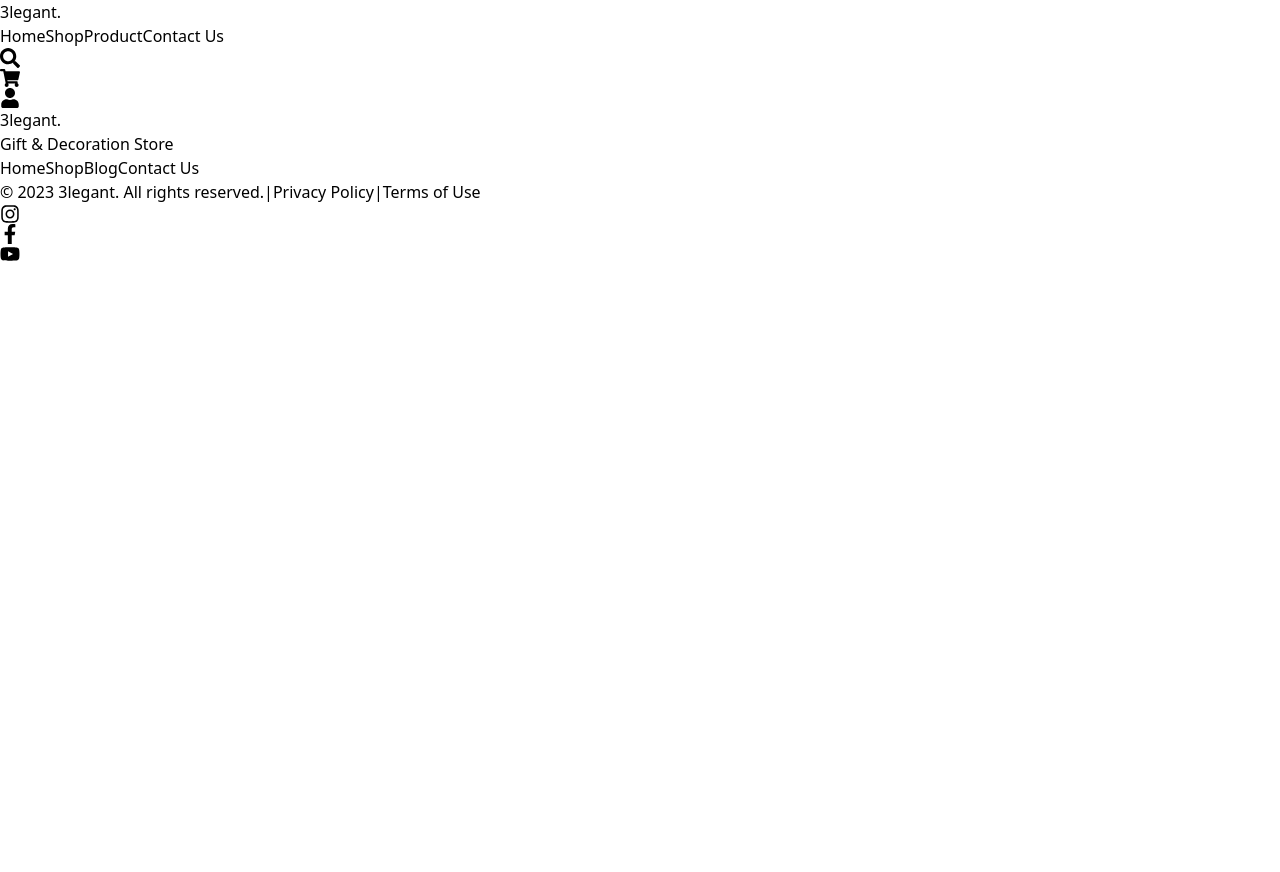
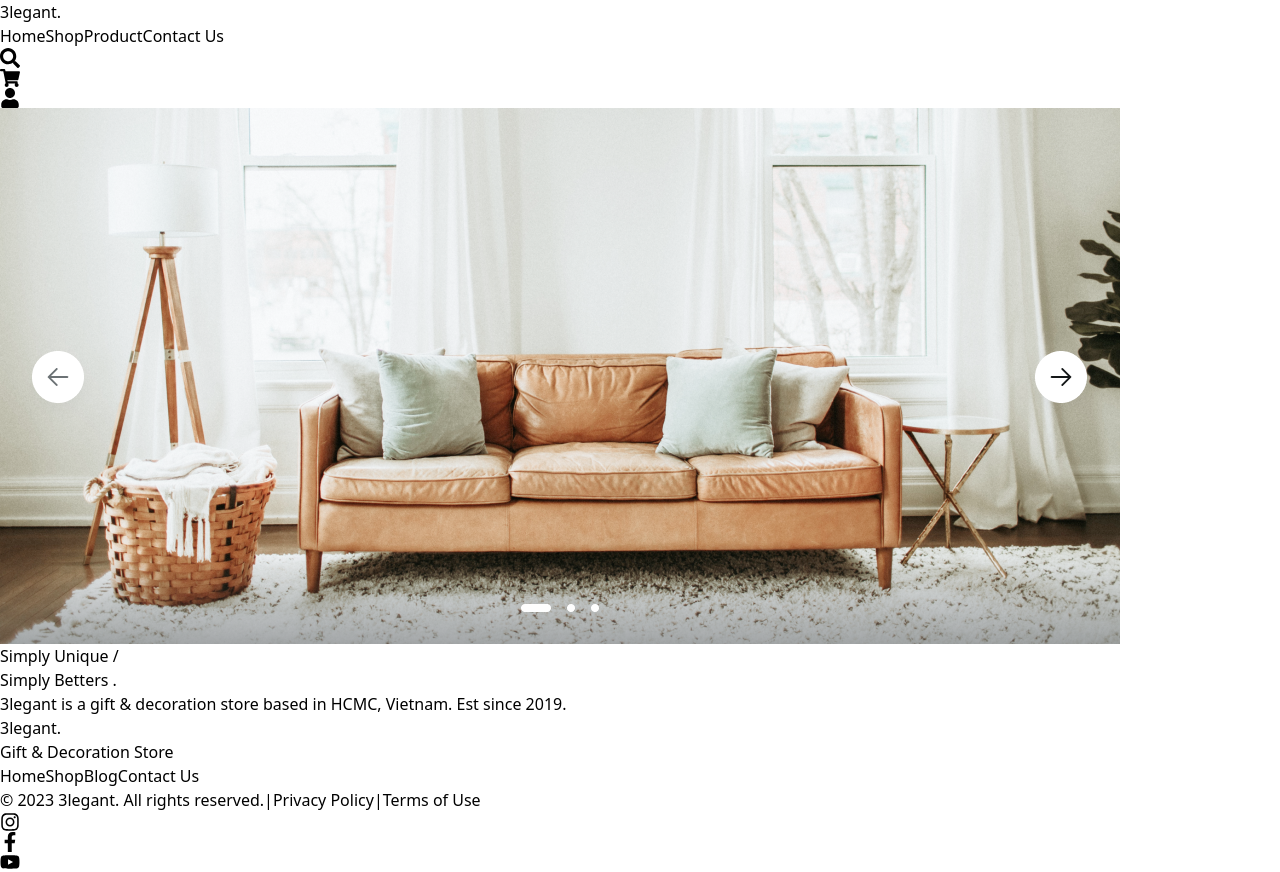
Before and after one commit to shadabkhan16/e_commerce, a React (Vite) app: page / in a window 1280 px wide. Before the commit the page ends 800 px from the top, so only its background shows below. Built offline with nearby package versions, Linux system fonts and the light colour scheme.

Commit message:
banner/tagline

```diff
--- a/src/App.jsx
+++ b/src/App.jsx
@@ -1,5 +1,6 @@
 import Footer from "./components/Footer"
 import Header from "./components/Header"
+import Home from "./pages/Home"
 import Sign from "./pages/IsSignIn"
 
 
@@ -8,6 +9,7 @@ const App = () => {
     <div>
       <Header/>
       {/* <Sign/> */}
+      <Home/>
       <Footer/>
     </div>
   )
--- /dev/null
+++ b/src/components/Banner.jsx
@@ -0,0 +1,13 @@
+import Slider from "../assets/slider.png"
+
+const Banner = () => {
+  return (
+    <div className="bg-gray-100 flex items-center justify-center ">
+      <div className="text-center">
+        <img src={Slider} alt="Slider" />
+      </div>
+    </div>
+  );
+};
+
+export default Banner;
--- /dev/null
+++ b/src/components/Tagline.jsx
@@ -0,0 +1,20 @@
+const Tagline = () => {
+  return (
+    <div className="bg-gray-100 py-4">
+      <div className="container mx-auto px-4 flex flex-col md:flex-row justify-evenly items-center">
+
+        {/* Left Side: Tagline */}
+        <div className="text-4xl font-bold text-gray-800">
+          Simply Unique <span className="text-gray-500">/</span><br/>Simply Betters <span className="text-gray-500" >.</span>
+        </div>
+
+        {/* Right Side: Description */}
+        <div className="text-gray-600 text-left  mt-4 md:mt-0 md:max-w-sm">
+          3legant is a gift & decoration store based in HCMC, Vietnam. Est since 2019.
+        </div>
+      </div>
+    </div>
+  );
+};
+
+export default Tagline;
--- a/src/pages/Home.jsx
+++ b/src/pages/Home.jsx
@@ -1,9 +1,12 @@
+import Banner from "../components/Banner"
+import Tagline from "../components/Tagline"
 
 
 const Home = () => {
   return (
     <div>
-
+        <Banner/>
+        <Tagline/>
     </div>
   )
 }
```
Also changed, not shown: src/assets/Slider.png (added).
